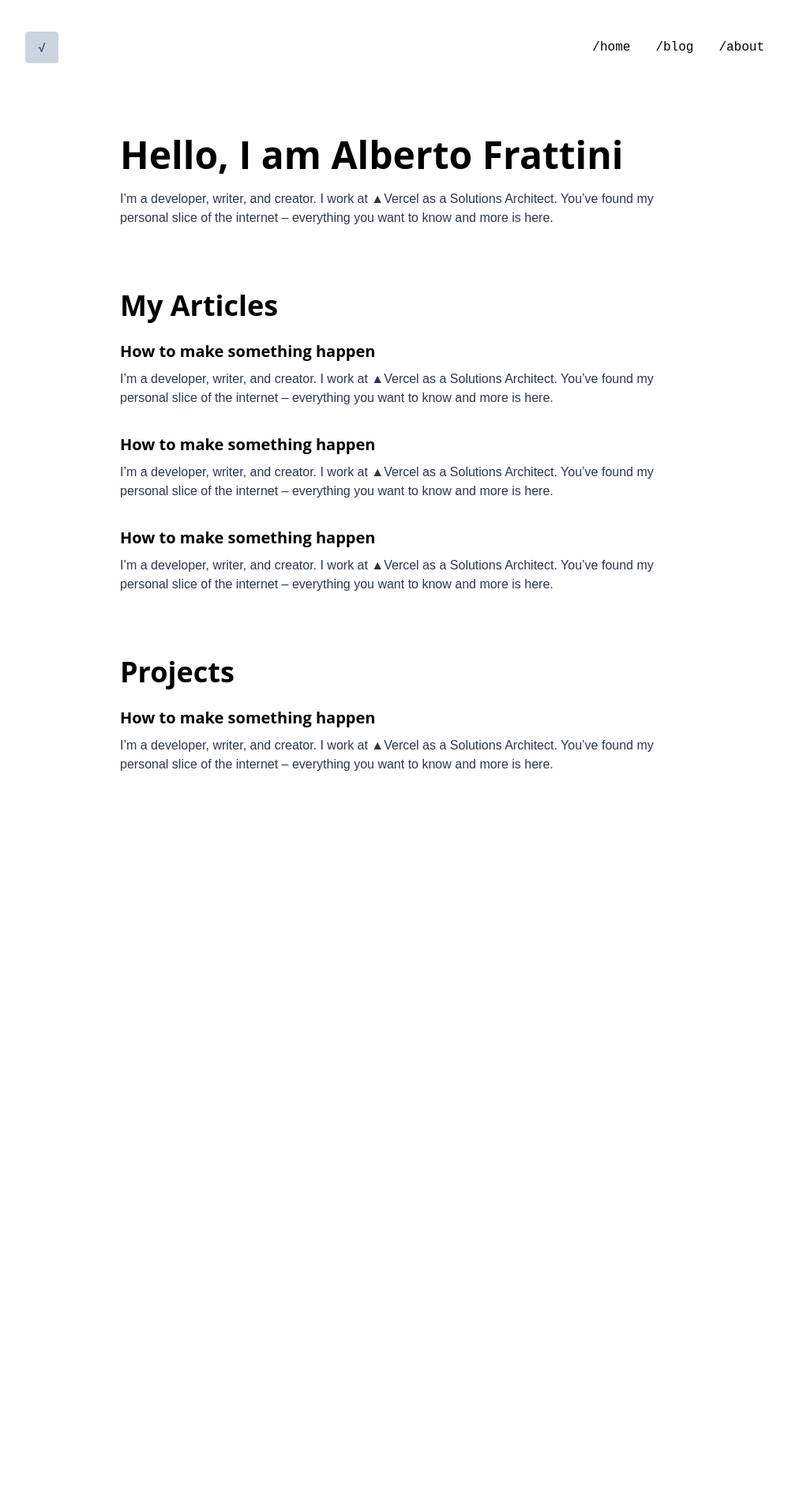
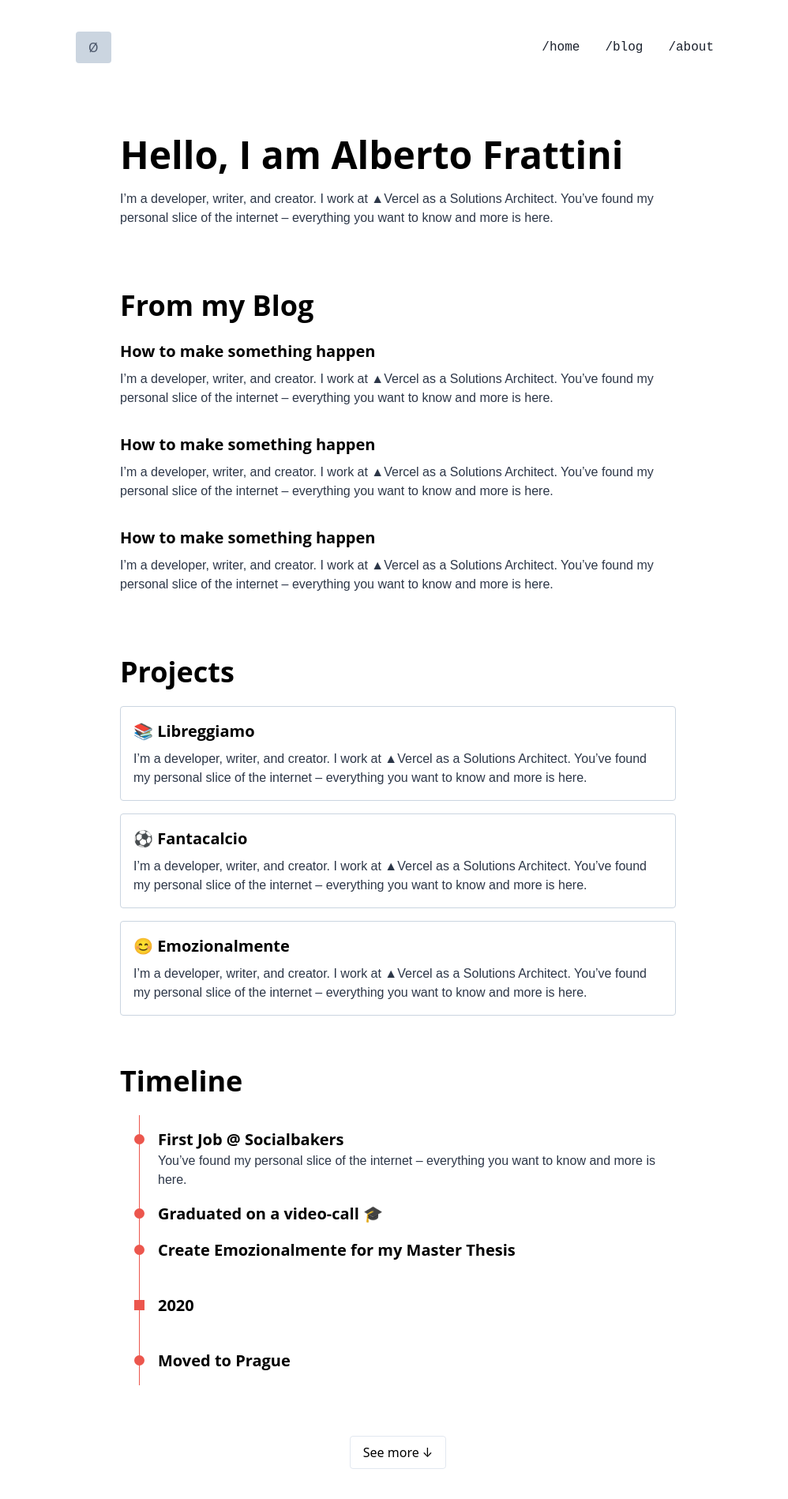
Before and after one commit to albertofrattini/frattinia.com, a Next.js app: page / in a window 1280 px wide. Shown: the top 1898 px of the page at 79% size, without its empty margins (136-1134 px from the left). Before the commit the page ends 1044 px from the top, so only its background shows below. Built offline with nearby package versions, Linux system fonts and the light colour scheme.

Commit message:
Maybe I can make this an editable project

```diff
--- /dev/null
+++ b/components/Event.js
@@ -0,0 +1,14 @@
+import React from 'react'
+
+const Event = ({ isYear, sub, children }) => {
+    const eventClass = isYear ? 'year-event' : 'event'
+    return (
+        <div className={eventClass}>
+            <div className="event-point"></div>
+            <h3>{children}</h3>
+            {sub && <p>{sub}</p>}
+        </div>
+    )
+}
+
+export default Event
--- a/components/Header.js
+++ b/components/Header.js
@@ -3,19 +3,19 @@ import Link from 'next/link'
 
 const Header = () => {
     return (
-        <header className="fixed top-0 left-0 right-0 flex justify-between mx-auto w-full max-w-5xl p-8 flex bg-white bg-opacity-99">
+        <header className="fixed top-0 left-0 right-0 flex justify-between mx-auto w-full max-w-4xl p-8 flex bg-white bg-opacity-99">
             <div className="text-gray-700 text-center bg-gray-400 px-4 py-2 m-2 rounded">
-                √
+                &Oslash;
             </div>
             <div className="flex">
                 <Link href="/">
-                    <a className="p-4 font-mono">/home</a>
+                    <a className="p-4 font-mono text-gray-900">/home</a>
                 </Link>
                 <Link href="/blog">
-                    <a className="p-4 font-mono">/blog</a>
+                    <a className="p-4 font-mono text-gray-900">/blog</a>
                 </Link>
                 <Link href="/about">
-                    <a className="p-4 font-mono">/about</a>
+                    <a className="p-4 font-mono text-gray-900">/about</a>
                 </Link>
             </div>
         </header>
--- /dev/null
+++ b/components/Timeline.js
@@ -0,0 +1,73 @@
+import React, { useState } from 'react'
+
+import Event from './Event'
+
+const Timeline = () => {
+    const [showMore, setMore] = useState(false)
+
+    const additionalTimeline = showMore ? (
+        <div className="animate-open">
+            <Event
+                sub="You’ve found my personal slice of the internet – everything
+                    you want to know and more is here."
+            >
+                First Job @ Socialbakers
+            </Event>
+            <Event>Graduated on a video-call 🎓</Event>
+            <Event>Create Emozionalmente for my Master Thesis</Event>
+            <br />
+            <Event isYear>2020</Event>
+            <br />
+            <Event>Moved to Prague</Event>
+            <Event
+                sub="You’ve found my personal slice of the internet – everything
+                    you want to know and more is here."
+            >
+                First Job @ Socialbakers
+            </Event>
+            <Event>Graduated on a video-call 🎓</Event>
+            <Event>Create Emozionalmente for my Master Thesis</Event>
+            <br />
+            <Event isYear>2020</Event>
+            <br />
+            <Event>Moved to Prague</Event>
+        </div>
+    ) : null
+
+    return (
+        <>
+            <div className="flex">
+                <div className="time-line">
+                    <div className="bg-fire w-px h-full mx-auto"></div>
+                </div>
+                <div className="event-list">
+                    <Event
+                        sub="You’ve found my personal slice of the internet – everything
+                    you want to know and more is here."
+                    >
+                        First Job @ Socialbakers
+                    </Event>
+                    <Event>Graduated on a video-call 🎓</Event>
+                    <Event>Create Emozionalmente for my Master Thesis</Event>
+                    <br />
+                    <Event isYear>2020</Event>
+                    <br />
+                    <Event>Moved to Prague</Event>
+                    {additionalTimeline}
+                </div>
+            </div>
+            {!showMore && (
+                <div className="flex justify-center">
+                    <button
+                        className="border border-solid rounded px-4 py-2 my-16"
+                        onClick={() => setMore(true)}
+                    >
+                        See more &darr;
+                    </button>
+                </div>
+            )}
+        </>
+    )
+}
+
+export default Timeline
--- a/pages/_app.js
+++ b/pages/_app.js
@@ -1,8 +1,8 @@
-import '../styles/tailwind.css'
+import '../styles/global.css'
 
 import Layout from '../components/Layout'
 
-function MyApp({ Component, pageProps }) {
+function App({ Component, pageProps }) {
     return (
         <Layout>
             <Component {...pageProps} />
@@ -10,4 +10,4 @@ function MyApp({ Component, pageProps }) {
     )
 }
 
-export default MyApp
+export default App
--- /dev/null
+++ b/pages/about.js
@@ -0,0 +1,7 @@
+import React from 'react'
+
+const About = () => {
+    return <div className="mx-auto w-full max-w-3xl p-8"></div>
+}
+
+export default About
--- /dev/null
+++ b/pages/blog.js
@@ -0,0 +1,7 @@
+import React from 'react'
+
+const Blog = () => {
+    return <div className="mx-auto w-full max-w-3xl p-8"></div>
+}
+
+export default Blog
--- a/pages/index.js
+++ b/pages/index.js
@@ -1,4 +1,6 @@
 import React from 'react'
+
+import Timeline from '../components/Timeline'
 
 const Home = () => {
     return (
@@ -10,37 +12,72 @@ const Home = () => {
                 internet – everything you want to know and more is here.
             </p>
             <br />
-            <div className="my-4">
-                <h2>My Articles</h2>
+            <section>
+                <h2>From my Blog</h2>
+                <div className="card">
                     <h3>How to make something happen</h3>
                     <p>
-                    I’m a developer, writer, and creator. I work at ▲Vercel as a
-                    Solutions Architect. You’ve found my personal slice of the
-                    internet – everything you want to know and more is here.
+                        I’m a developer, writer, and creator. I work at ▲Vercel
+                        as a Solutions Architect. You’ve found my personal slice
+                        of the internet – everything you want to know and more
+                        is here.
                     </p>
+                </div>
+                <div className="card">
                     <h3>How to make something happen</h3>
                     <p>
-                    I’m a developer, writer, and creator. I work at ▲Vercel as a
-                    Solutions Architect. You’ve found my personal slice of the
-                    internet – everything you want to know and more is here.
+                        I’m a developer, writer, and creator. I work at ▲Vercel
+                        as a Solutions Architect. You’ve found my personal slice
+                        of the internet – everything you want to know and more
+                        is here.
                     </p>
+                </div>
+                <div className="card">
                     <h3>How to make something happen</h3>
                     <p>
-                    I’m a developer, writer, and creator. I work at ▲Vercel as a
-                    Solutions Architect. You’ve found my personal slice of the
-                    internet – everything you want to know and more is here.
+                        I’m a developer, writer, and creator. I work at ▲Vercel
+                        as a Solutions Architect. You’ve found my personal slice
+                        of the internet – everything you want to know and more
+                        is here.
                     </p>
                 </div>
+            </section>
             <br />
-            <div className="my-4">
+            <section>
                 <h2>Projects</h2>
-                <h3>How to make something happen</h3>
+                <div className="border-card">
+                    <h3>📚 Libreggiamo</h3>
                     <p>
-                    I’m a developer, writer, and creator. I work at ▲Vercel as a
-                    Solutions Architect. You’ve found my personal slice of the
-                    internet – everything you want to know and more is here.
+                        I’m a developer, writer, and creator. I work at ▲Vercel
+                        as a Solutions Architect. You’ve found my personal slice
+                        of the internet – everything you want to know and more
+                        is here.
                     </p>
                 </div>
+                <div className="border-card">
+                    <h3>⚽ Fantacalcio</h3>
+                    <p>
+                        I’m a developer, writer, and creator. I work at ▲Vercel
+                        as a Solutions Architect. You’ve found my personal slice
+                        of the internet – everything you want to know and more
+                        is here.
+                    </p>
+                </div>
+                <div className="border-card">
+                    <h3>😊 Emozionalmente</h3>
+                    <p>
+                        I’m a developer, writer, and creator. I work at ▲Vercel
+                        as a Solutions Architect. You’ve found my personal slice
+                        of the internet – everything you want to know and more
+                        is here.
+                    </p>
+                </div>
+            </section>
+            <br />
+            <section>
+                <h2>Timeline</h2>
+                <Timeline />
+            </section>
         </div>
     )
 }
--- /dev/null
+++ b/styles/global.css
@@ -0,0 +1,63 @@
+/* purgecss start ignore */
+@tailwind base;
+@tailwind components;
+/* purgecss end ignore */
+
+@tailwind utilities;
+
+@layer base {
+    header {
+        @apply z-10;
+    }
+    h1 {
+        @apply text-5xl font-display font-bold mb-2;
+    }
+    h2 {
+        @apply text-4xl font-display font-bold mb-4;
+    }
+    h3 {
+        @apply text-xl font-display font-bold mb-2;
+    }
+    p {
+        @apply font-body text-gray-800 mb-8 font-light leading-normal;
+    }
+    section {
+        @apply my-4;
+    }
+    .card {
+        @apply mb-8;
+    }
+    .card p {
+        @apply mb-0;
+    }
+    .border-card {
+        @apply p-4 border-solid border rounded border-gray-400 mb-4;
+    }
+    .border-card p {
+        @apply mb-0;
+    }
+    .time-line {
+        @apply w-48px flex-none justify-center;
+    }
+    .event-list {
+        @apply mt-4;
+    }
+    .event {
+        @apply relative mb-4;
+    }
+    .year-event {
+        @apply relative mb-4;
+    }
+    .event h3 {
+        @apply m-0;
+    }
+    .event p {
+        @apply m-0;
+    }
+    .event .event-point {
+        @apply h-point w-point rounded-full bg-fire absolute left-0 top-0 ml-time-inset mt-2;
+    }
+    .year-event .event-point {
+        @apply h-point w-point bg-fire absolute left-0 top-0 ml-time-inset mt-2;
+    }
+}
--- a/styles/tailwind.css
+++ /dev/null
@@ -1,21 +0,0 @@
-/* purgecss start ignore */
-@tailwind base;
-@tailwind components;
-/* purgecss end ignore */
-
-@tailwind utilities;
-
-@layer base {
-    h1 {
-        @apply text-5xl font-display font-bold mb-2;
-    }
-    h2 {
-        @apply text-4xl font-display font-bold mb-4;
-    }
-    h3 {
-        @apply text-xl font-display font-bold mb-2;
-    }
-    p {
-        @apply font-body text-gray-800 mb-8 font-light leading-normal;
-    }
-}
--- a/tailwind.config.js
+++ b/tailwind.config.js
@@ -13,8 +13,30 @@ module.exports = {
             mono: ['Roboto Mono', 'monospace'],
         },
         extend: {
+            width: {
+                '48px': '48px',
+                point: '13px',
+            },
+            height: {
+                point: '13px',
+            },
             opacity: {
                 99: '0.99',
+            },
+            colors: {
+                fire: '#EC564D',
+            },
+            margin: {
+                'time-inset': '-30px',
+            },
+            animation: {
+                open: 'open 0.5s linear',
+            },
+            keyframes: {
+                open: {
+                    '0%': { opacity: '0' },
+                    '100%': { opacity: '1' },
+                },
             },
         },
     },
```
Also changed, not shown: images/sun.png (added), images/sun.svg (added). Lines whose indentation alone changed are shown as unchanged.
